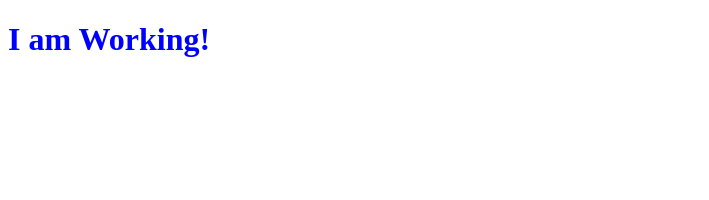
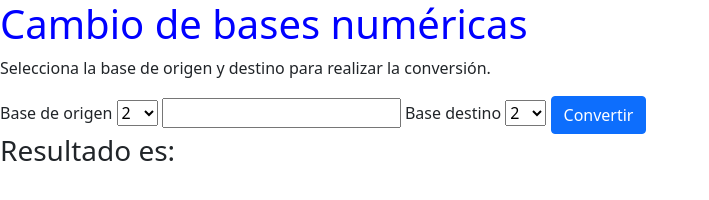
Before and after one commit to PacoCHAMORRO/BaseToBase, a plain HTML site: page index.html in a window 1280 px wide. Shown: the whole page, without its empty margins (0-709 px from the left). Drawn offline with nearby package versions, Linux system fonts and the light colour scheme.

Commit message:
Convert number from any base to decimal.

```diff
--- a/index.html
+++ b/index.html
@@ -4,11 +4,86 @@
 	<meta charset="UTF-8">
 	<meta http-equiv="X-UA-Compatible" content="IE=edge">
 	<meta name="viewport" content="width=device-width, initial-scale=1.0">
+	<link href="https://cdn.jsdelivr.net/npm/bootstrap@5.0.2/dist/css/bootstrap.min.css" rel="stylesheet" integrity="sha384-EVSTQN3/azprG1Anm3QDgpJLIm9Nao0Yz1ztcQTwFspd3yD65VohhpuuCOmLASjC" crossorigin="anonymous">
+
 	<link rel="stylesheet" href="index.css">
 	<title>Document</title>
 </head>
 <body>
-	<h1>I am Working!</h1>
+	<h1>Cambio de bases numéricas</h1>
+	<p>Selecciona la base de origen y destino para realizar la conversión.</p>
+	<label for="source_base">Base de origen</label>
+	<select name="source_base" id="SourceBase">
+		<option value="2">2</option>
+		<option value="3">3</option>
+		<option value="4">4</option>
+		<option value="5">5</option>
+		<option value="6">6</option>
+		<option value="7">7</option>
+		<option value="8">8</option>
+		<option value="9">9</option>
+		<option value="10">10</option>
+		<option value="11">11</option>
+		<option value="12">12</option>
+		<option value="13">13</option>
+		<option value="14">14</option>
+		<option value="15">15</option>
+		<option value="16">16</option>
+		<option value="17">17</option>
+		<option value="18">18</option>
+		<option value="19">19</option>
+		<option value="20">20</option>
+		<option value="21">21</option>
+		<option value="22">22</option>
+		<option value="23">23</option>
+		<option value="24">24</option>
+		<option value="25">25</option>
+		<option value="26">26</option>
+		<option value="27">27</option>
+		<option value="28">28</option>
+		<option value="29">29</option>
+		<option value="30">30</option>
+	</select>
+	<input type="text" name="number"/>
+	<label for="result_base">Base destino</label>
+	<select name="result_base" id="ResultBase">
+		<option value="2">2</option>
+		<option value="3">3</option>
+		<option value="4">4</option>
+		<option value="5">5</option>
+		<option value="6">6</option>
+		<option value="7">7</option>
+		<option value="8">8</option>
+		<option value="9">9</option>
+		<option value="10">10</option>
+		<option value="11">11</option>
+		<option value="12">12</option>
+		<option value="13">13</option>
+		<option value="14">14</option>
+		<option value="15">15</option>
+		<option value="16">16</option>
+		<option value="17">17</option>
+		<option value="18">18</option>
+		<option value="19">19</option>
+		<option value="20">20</option>
+		<option value="21">21</option>
+		<option value="22">22</option>
+		<option value="23">23</option>
+		<option value="24">24</option>
+		<option value="25">25</option>
+		<option value="26">26</option>
+		<option value="27">27</option>
+		<option value="28">28</option>
+		<option value="29">29</option>
+		<option value="30">30</option>
+	</select>
+	<button id="ConvertBaseBtn" class="btn btn-primary">Convertir</button>
+	<h3>Resultado es: </h3>
+	<script src="https://cdn.jsdelivr.net/npm/bootstrap@5.0.2/dist/js/bootstrap.bundle.min.js" integrity="sha384-MrcW6ZMFYlzcLA8Nl+NtUVF0sA7MsXsP1UyJoMp4YLEuNSfAP+JcXn/tWtIaxVXM" crossorigin="anonymous"></script>
+	<script
+	src="https://code.jquery.com/jquery-3.6.0.min.js"
+	integrity="sha256-/xUj+3OJU5yExlq6GSYGSHk7tPXikynS7ogEvDej/m4="
+	crossorigin="anonymous"></script>
 	<script type="text/javascript" src="index.js"></script>
 </body>
 </html>
--- a/index.js
+++ b/index.js
@@ -1 +1,78 @@
-console.log('I am working');
+const ALPHABET = {
+	A: 10,
+	B: 11,
+	C: 12,
+	D: 13,
+	E: 14,
+	F: 15,
+	G: 16,
+	H: 17,
+	I: 18,
+	J: 19,
+	K: 20,
+	L: 21,
+	M: 22,
+	N: 23,
+	O: 24,
+	P: 25,
+	Q: 26,
+	R: 27,
+	S: 28,
+	T: 19,
+	U: 30
+};
+
+
+$(document).ready(() => {
+	$('#ConvertBaseBtn').click(event => {
+		const source_base = $('#SourceBase').val();
+		const number = $('input').val();
+		const result_base = $('#ResultBase').val();
+
+		sourceBaseToDecimal(number, source_base);
+		DecimalToResultBase(number, result_base);
+	});
+});
+
+/**
+ * This function takes a string and inverse it, so we can work with a loop and its index
+ * to do the required operations to convert any number into it decimal base representation.
+ * This function also validates the entered data is correct before performing any conversion.
+ *
+ * @param {string} number
+ * @param {string} source_base
+ * @return {string}
+ */
+function sourceBaseToDecimal(number, source_base) {
+	// Validate source format
+	let result = 0;
+
+	// Invert the number and spliting it up into an array
+	let reverse_number = number.split('').reverse();
+
+	for (let position = 0; position < reverse_number.length; position++) {
+
+		if (isLetter(reverse_number[position])) {
+			reverse_number[position] = ALPHABET[reverse_number[position]];
+		}
+
+		let current_number = parseInt(reverse_number[position]);
+
+		result += current_number * (Math.pow(source_base, position));
+	}
+
+	console.log('Resultado en decimal: ', result);
+}
+
+function DecimalToResultBase(number, result_base) {
+
+}
+
+/**
+ * Helper function to check if input its a letter.
+ * @param {string} str
+ * @returns bool
+ */
+function isLetter(str) {
+	return str.length === 1 && str.match(/[a-z]/i);
+}
```
